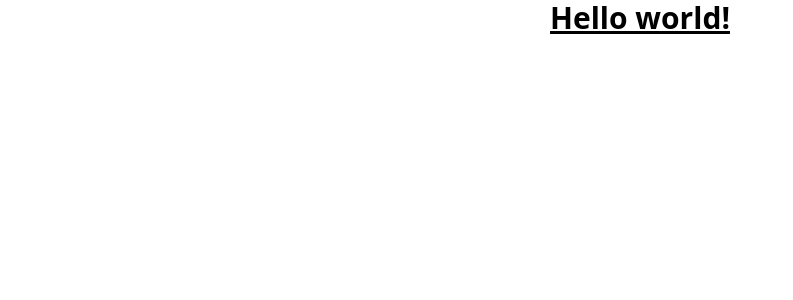
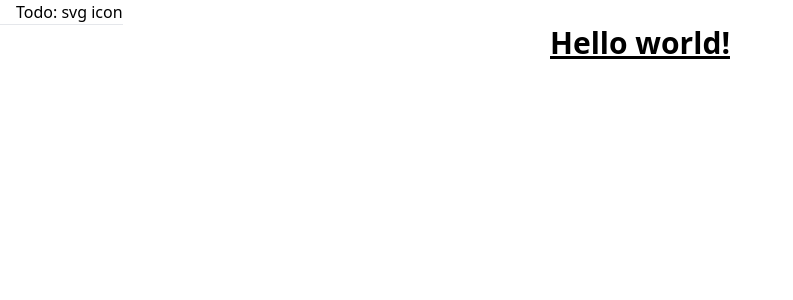
Before and after one commit to SwfitCrown/SwfitCrown.github.io, a Next.js app: page / in a window 1280 px wide. Shown: the top 300 px of the page, without its empty margins (0-793 px from the left). Built offline with nearby package versions, Linux system fonts and the light colour scheme.

Commit message:
update contents

```diff
--- /dev/null
+++ b/components/header.js
@@ -0,0 +1,18 @@
+import Image from 'next/image'
+import HeaderBG from '../public/headerbg.png'
+
+export default function Header() {
+   return (
+      <div>
+         <div className="sticky top-0 z-40 w-full bg-white flex-none flex">
+            <div class="flex-none pl-4 flex items-center border-b border-gray-200">
+               <a class="overflow-hidden w-10 md:w-auto" href="/">
+                  <h1>
+                     Todo: svg icon
+                  </h1>
+               </a>
+            </div>
+         </div>
+      </div>
+   )
+ }
--- a/pages/index.js
+++ b/pages/index.js
@@ -1,7 +1,12 @@
+import Header from "../components/header"
+
 export default function Home() {
   return (
+    <div>
+    <Header/>
     <h1 className="text-center text-3xl font-bold underline">
       Hello world!
     </h1>
+    </div>
   )
 }
```
Also changed, not shown: components/footer.js (added), public/headerbg.png (added).
